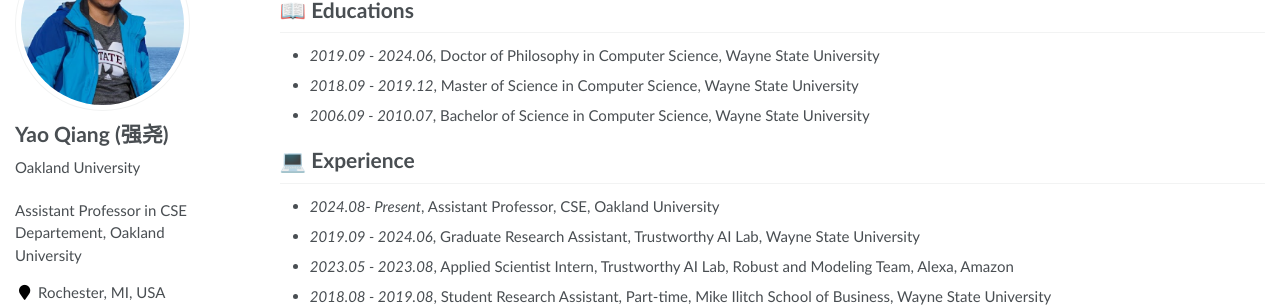
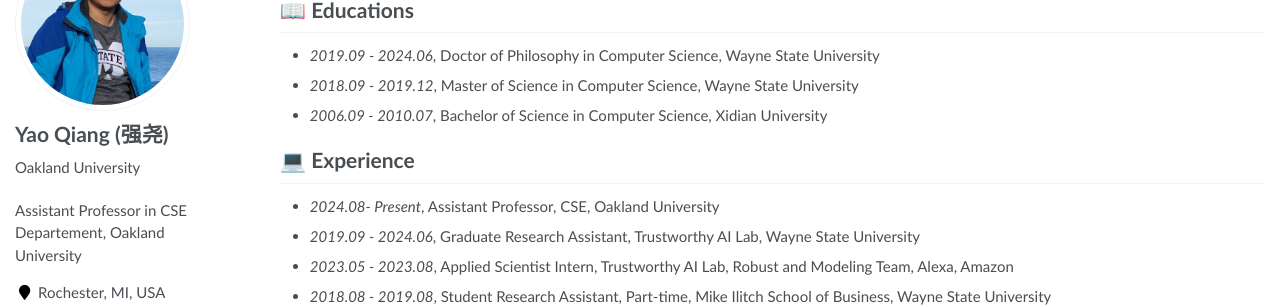
Before and after one commit to qiangyao1988/qiangyao1988.github.io, a Jekyll site: the page built from _pages/about.md, in a window 1280 px wide and 1400 px high, scrolled down 2178 px. Shown: the part 154-461 px from the top of the window. Built offline with Jekyll 4.4.1, drawn with Linux system fonts in a browser that asks for light colours; some of the changed text lies outside the part shown.

Commit message:
Update about.md

```diff
--- a/_pages/about.md
+++ b/_pages/about.md
@@ -79,7 +79,7 @@ Chengyin Li, **Yao Qiang**, Rafi Ibn Sultan, Hassan Bagher-Ebadian, Prashant Kha
 # 📖 Educations
 - *2019.09 - 2024.06*, Doctor of Philosophy in Computer Science, Wayne State University
 - *2018.09 - 2019.12*, Master of Science in Computer Science, Wayne State University
-- *2006.09 - 2010.07*, Bachelor of Science in Computer Science, Wayne State University
+- *2006.09 - 2010.07*, Bachelor of Science in Computer Science, Xidian University
 
 # 💻 Experience
 - *2024.08- Present*, Assistant Professor, CSE, Oakland University
```
Also changed, not shown: other parts of _pages/about.md (+1 -4 lines).
